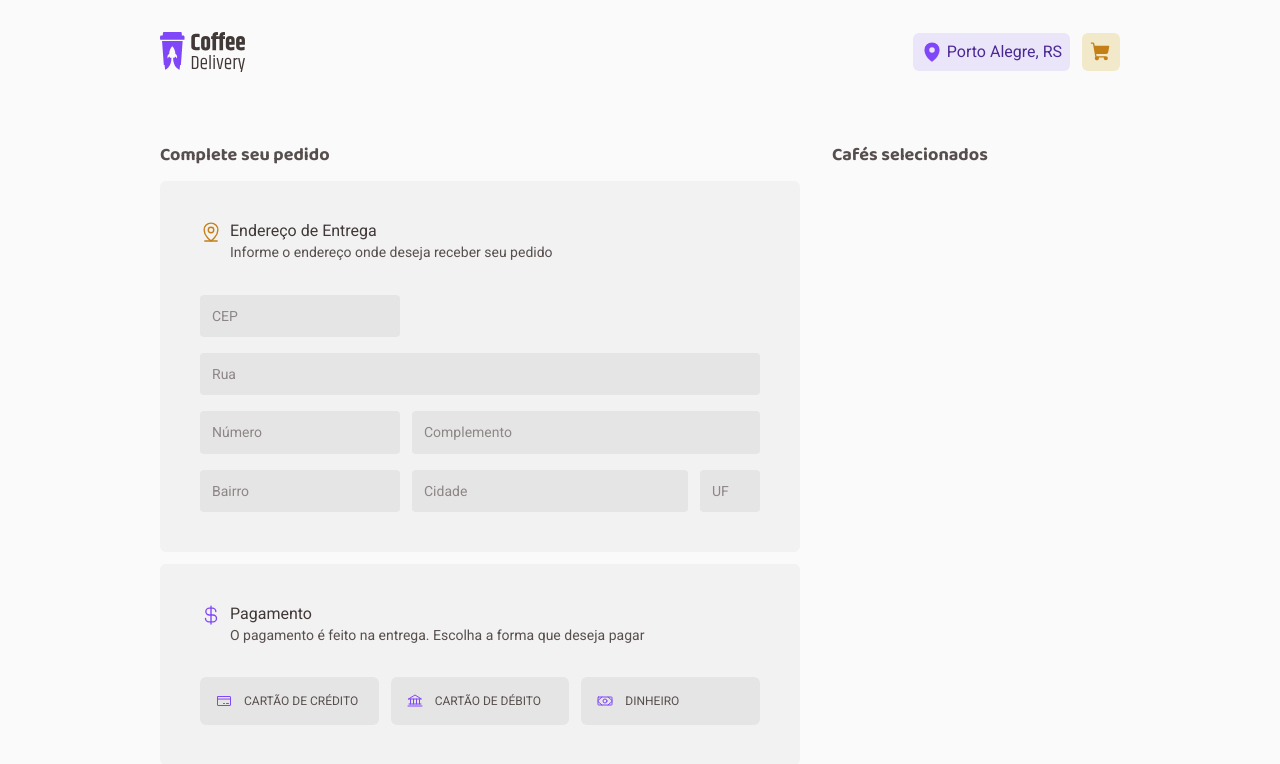
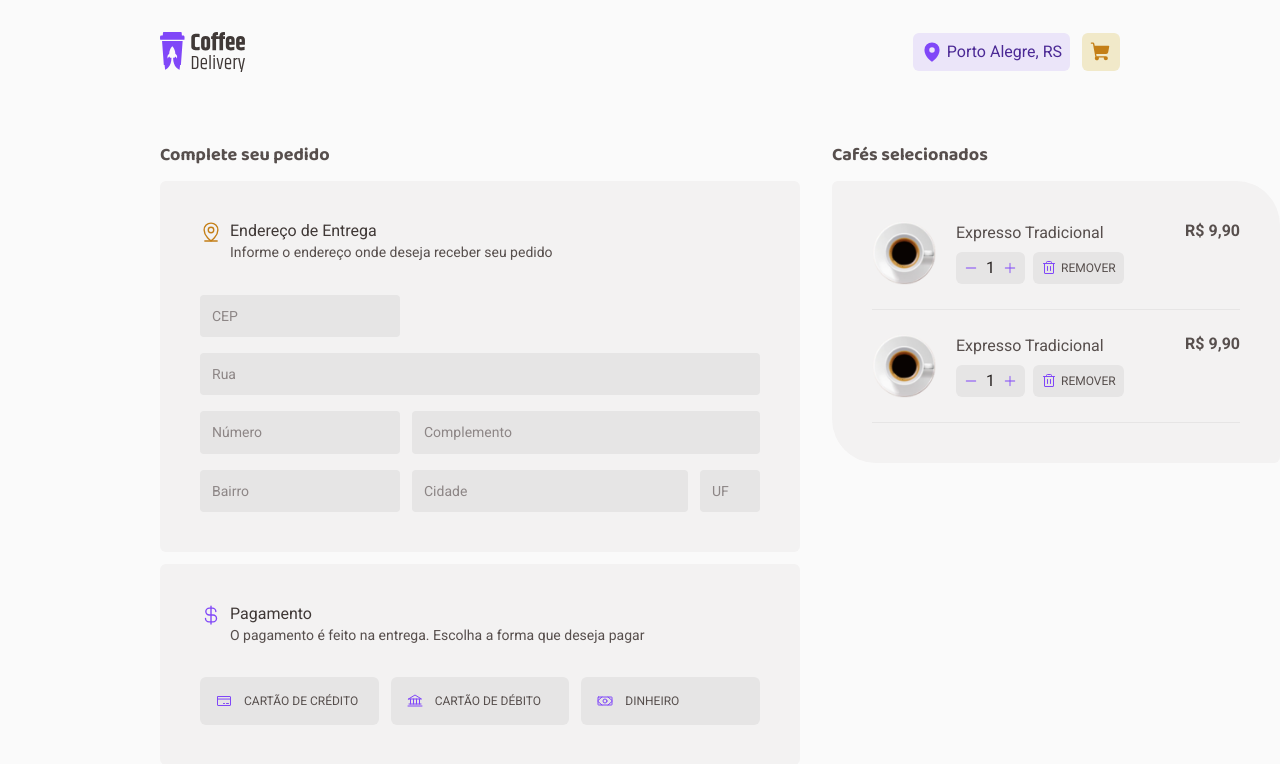
Before and after one commit to NayaraHolanda/coffee-delivery, a React (Vite) app: page /checkout in a window 1280 px wide. Shown: the top 764 px of the page. Built offline with nearby package versions, Linux system fonts and the light colour scheme.

Commit message:
Update selected coffee section

```diff
--- a/src/pages/Checkout/components/CheckoutForm/styles.ts
+++ b/src/pages/Checkout/components/CheckoutForm/styles.ts
@@ -1,8 +1,6 @@
 import { styled } from 'styled-components'
 
 export const CheckoutFormContainer = styled.div`
-  width: 100%;
-
   display: flex;
   flex-direction: column;
   gap: 0.75rem;
--- a/src/pages/Checkout/index.tsx
+++ b/src/pages/Checkout/index.tsx
@@ -1,5 +1,11 @@
+import { CheckoutCart } from './components/CheckoutCart'
 import { CheckoutForm } from './components/CheckoutForm'
-import { CheckoutContainer, FirstSection, SecondSection } from './styles'
+import {
+  CheckoutContainer,
+  FirstSection,
+  SecondSection,
+  SelectedCoffeesContainer,
+} from './styles'
 import { useForm } from 'react-hook-form'
 
 export function Checkout() {
@@ -19,15 +25,19 @@ export function Checkout() {
 
   return (
     <CheckoutContainer>
+      <form action="">
         <section>
           <h3>Complete seu pedido</h3>
-        <form action="">
           <CheckoutForm />
-        </form>
         </section>
         <section>
           <h3>Cafés selecionados</h3>
+          <SelectedCoffeesContainer>
+            <CheckoutCart />
+            <CheckoutCart />
+          </SelectedCoffeesContainer>
         </section>
+      </form>
     </CheckoutContainer>
   )
 }
--- a/src/pages/Checkout/styles.ts
+++ b/src/pages/Checkout/styles.ts
@@ -1,15 +1,13 @@
 import { styled } from 'styled-components'
 
 export const CheckoutContainer = styled.div`
-  display: flex;
-  justify-content: space-between;
-  align-items: flex-start;
+  form {
+    display: flex;
+    justify-content: space-between;
+    align-items: flex-start;
 
-  gap: 2rem;
-  margin-top: 2.5rem;
-
-  section {
-    width: 100%;
+    gap: 2rem;
+    margin-top: 2.5rem;
   }
 
   h3 {
@@ -21,3 +19,13 @@ export const CheckoutContainer = styled.div`
     margin-bottom: 0.875rem;
   }
 `
+
+export const SelectedCoffeesContainer = styled.div`
+  background: ${(props) => props.theme['base-card']};
+  padding: 2.5rem;
+  border-radius: 6px 44px 6px 44px;
+
+  display: flex;
+  flex-direction: column;
+  gap: 1.5rem;
+`
```
Lines whose indentation alone changed are shown as unchanged.
